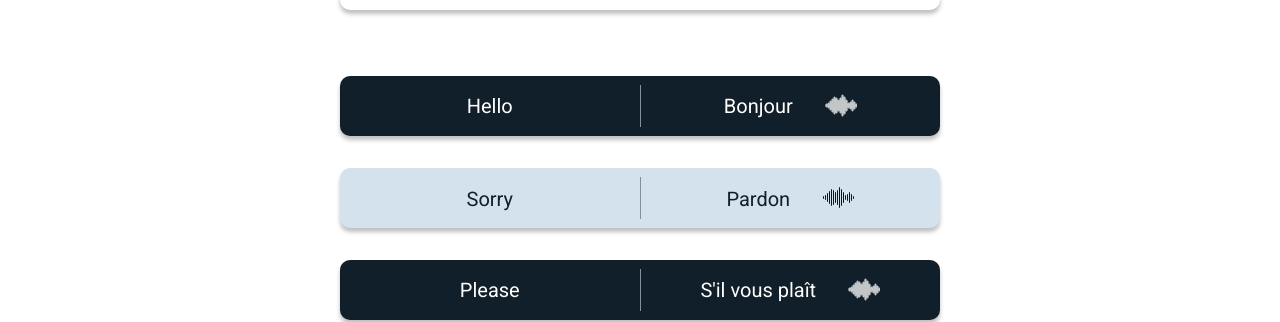
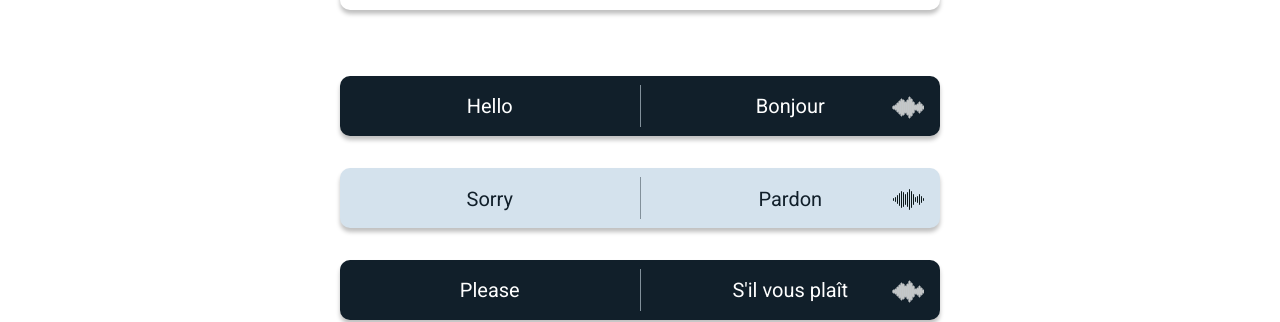
Before and after one commit to giti1997/basic-words, a React (Create React App) app in the folder front/: page / in a window 1280 px wide. Shown: the part 497-819 px from the top of the page. Built offline with nearby package versions, Linux system fonts and the light colour scheme.

Commit message:
Fix button position

```diff
--- a/front/src/WordsList.tsx
+++ b/front/src/WordsList.tsx
@@ -50,8 +50,8 @@ const WordsList: FC<Props> = ({ words }) => {
                   borderColor: 'secondary.light',
                 }}
               />
-              <Box display="flex" justifyContent="center" width="50%">
-                <CardContent>
+              <Box display="flex" justifyContent="flex-end" width="50%">
+                <CardContent sx={{ margin: '0 auto' }}>
                   <Typography
                     gutterBottom
                     variant={fontVariant}
@@ -60,7 +60,7 @@ const WordsList: FC<Props> = ({ words }) => {
                     {target}
                   </Typography>
                 </CardContent>
-                <CardActions>
+                <CardActions sx={{ position: 'absolute' }}>
                   <IconButton aria-label="listen">
                     <ListenIcon stroke={iconColor} />
                   </IconButton>
```
